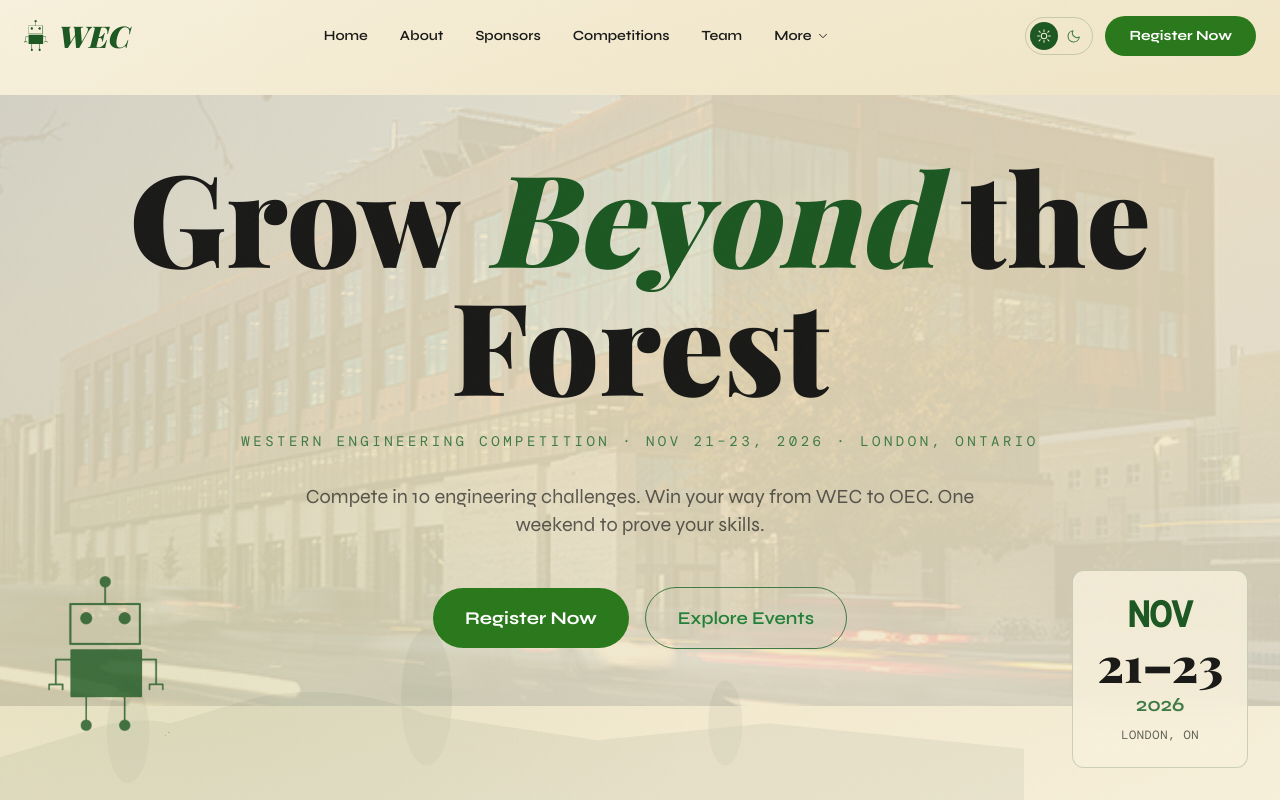
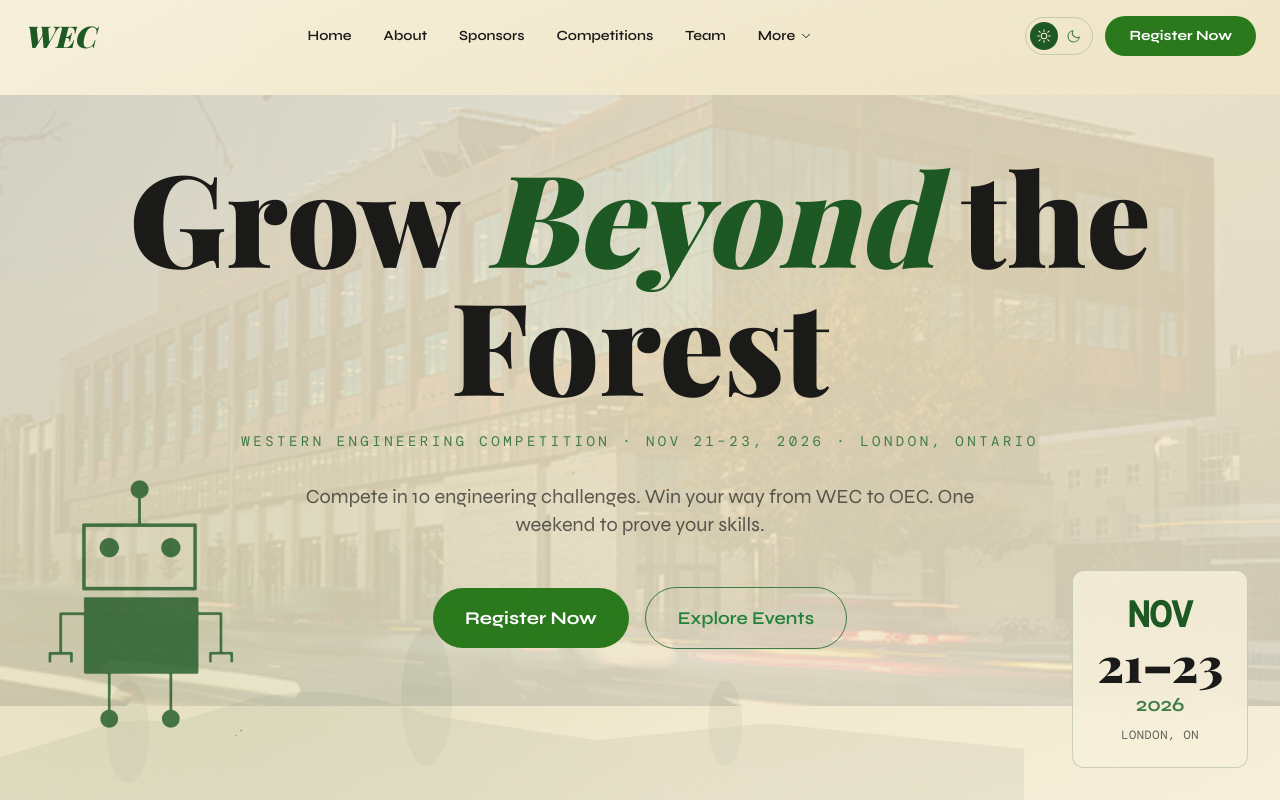
Before and after one commit to Anomaly-E-E/WEC, a React (Vite) app: page / in a window 1280 px wide. Shown: the top 800 px of the page. Built offline with nearby package versions, Linux system fonts and the light colour scheme; a web font is replaced by a local one.

Commit message:
Remove robot icon from nav, enlarge hero robot from h-40 to h-64

```diff
--- a/src/components/Nav.tsx
+++ b/src/components/Nav.tsx
@@ -49,8 +49,7 @@ export default function Nav() {
         }`}
       >
         <div className="max-w-7xl mx-auto px-6 py-4 flex items-center justify-between">
-          <Link to="/" className="flex items-center gap-2 font-display italic text-sunlight text-2xl md:text-3xl font-black relative">
-            <img src="/wec-robot-green.png" alt="" className="h-7 md:h-8 w-auto not-italic" />
+          <Link to="/" className="font-display italic text-sunlight text-2xl md:text-3xl font-black relative">
             <span className="relative">
               WEC
             </span>
--- a/src/pages/Home.tsx
+++ b/src/pages/Home.tsx
@@ -68,7 +68,7 @@ export default function Home() {
         </svg>
 
         <div className="hidden lg:block absolute bottom-16 left-12 opacity-80 pointer-events-none">
-          <img src="/wec-robot-green.png" alt="" className="h-40 w-auto" />
+          <img src="/wec-robot-green.png" alt="" className="h-64 w-auto" />
         </div>
 
         <div className="relative z-10 text-center px-6 max-w-6xl mx-auto">
```
